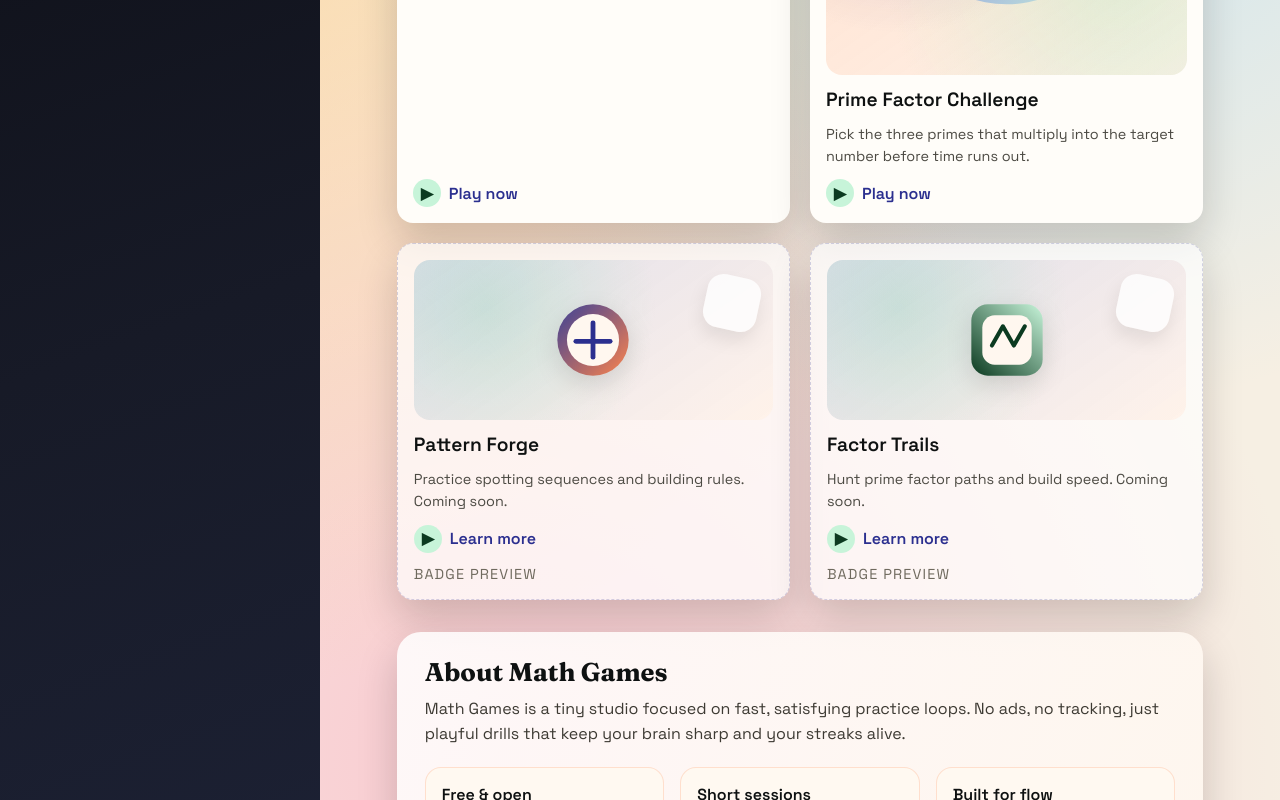
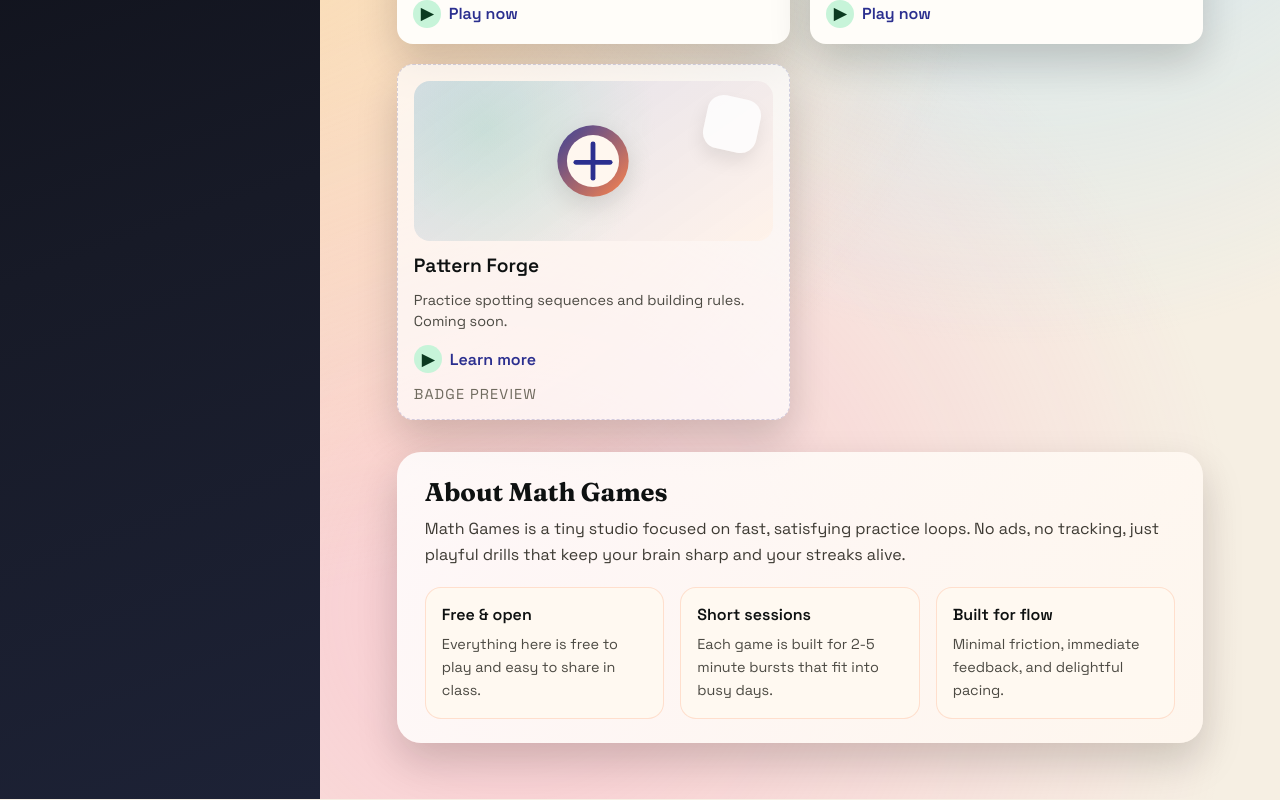
Before and after one commit to lbi-dag/mathgames, a React (Vite) app: page / in a window 1280 px wide. Shown: the part 472-1272 px from the top of the page. Built offline with nearby package versions, Linux system fonts and the light colour scheme.

Commit message:
feat: update LandingGallery with new thumbIcon styles and remove Factor Trails section from Coming Soon

```diff
--- a/src/components/landing/LandingGallery.tsx
+++ b/src/components/landing/LandingGallery.tsx
@@ -18,7 +18,7 @@ export default function LandingGallery() {
 
       <article className={styles.card}>
         <div className={styles.thumb} aria-hidden="true">
-          <svg viewBox="0 0 120 120" role="img" aria-label="">
+          <svg className={styles.thumbIcon} viewBox="0 0 120 120" role="img" aria-label="">
             <defs>
               <linearGradient id="primeBadgeGradient" x1="0" y1="0" x2="1" y2="1">
                 <stop offset="0%" stopColor="#4f46e5" />
@@ -68,36 +68,6 @@ export default function LandingGallery() {
         </Link>
         <div className={styles.tagline}>Badge preview</div>
       </article>
-
-      <article className={`${styles.card} ${styles.upcoming}`} aria-label="Coming soon game">
-        <div className={`${styles.thumb} ${styles.thumbUpcoming}`} aria-hidden="true">
-          <svg viewBox="0 0 140 140" role="img" aria-label="">
-            <defs>
-              <linearGradient id="badgeGradientB" x1="0" y1="1" x2="1" y2="0">
-                <stop offset="0%" stopColor="#0b3a20" />
-                <stop offset="100%" stopColor="#c7f4d9" />
-              </linearGradient>
-            </defs>
-            <rect x="18" y="18" width="104" height="104" rx="24" fill="url(#badgeGradientB)" />
-            <rect x="34" y="34" width="72" height="72" rx="18" fill="#fff7ef" />
-            <path
-              d="M48 78l16-28 16 28 16-28"
-              stroke="#0b3a20"
-              strokeWidth="6"
-              strokeLinecap="round"
-              strokeLinejoin="round"
-              fill="none"
-            />
-          </svg>
-        </div>
-        <h2>Factor Trails</h2>
-        <p>Hunt prime factor paths and build speed. Coming soon.</p>
-        <Link to="/games/coming-soon">
-          <span>&#9654;</span>
-          Learn more
-        </Link>
-        <div className={styles.tagline}>Badge preview</div>
-      </article>
     </section>
   );
 }
--- a/src/pages/ComingSoon.tsx
+++ b/src/pages/ComingSoon.tsx
@@ -39,10 +39,6 @@ export default function ComingSoon() {
             <p>Practice spotting sequences and building rules with quick ramping challenges.</p>
           </div>
           <div className={styles.milestone}>
-            <h3>Factor Trails</h3>
-            <p>Track prime factor paths and speed through repeatable warm-up rounds.</p>
-          </div>
-          <div className={styles.milestone}>
             <h3>More to come</h3>
             <p>We are testing a few surprise formats that blend logic, speed, and number sense.</p>
           </div>
--- a/src/styles/landing/LandingGallery.module.css
+++ b/src/styles/landing/LandingGallery.module.css
@@ -53,6 +53,11 @@
   font-size: 2.6rem;
   color: var(--violet);
   letter-spacing: 0.02em;
+}
+
+.thumbIcon {
+  width: 96px;
+  height: 96px;
 }
 
 .card h2 {
```
